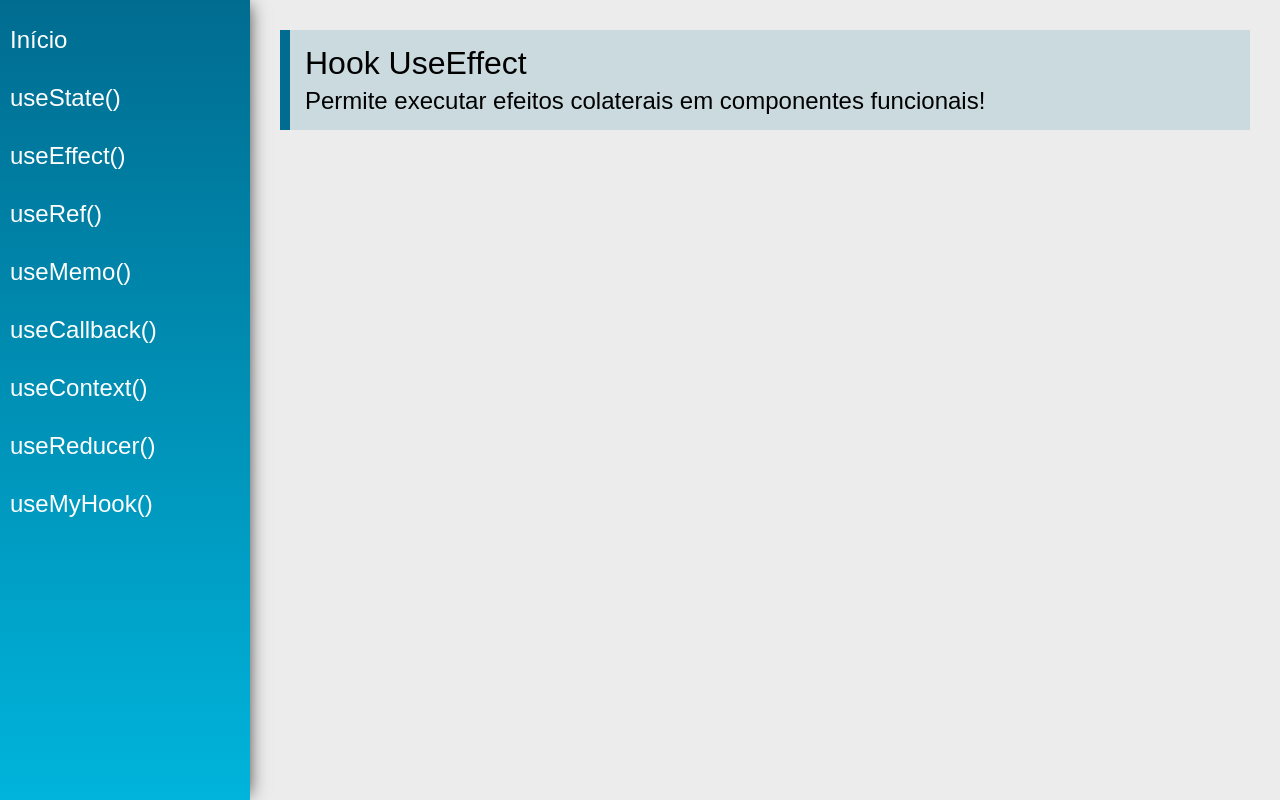
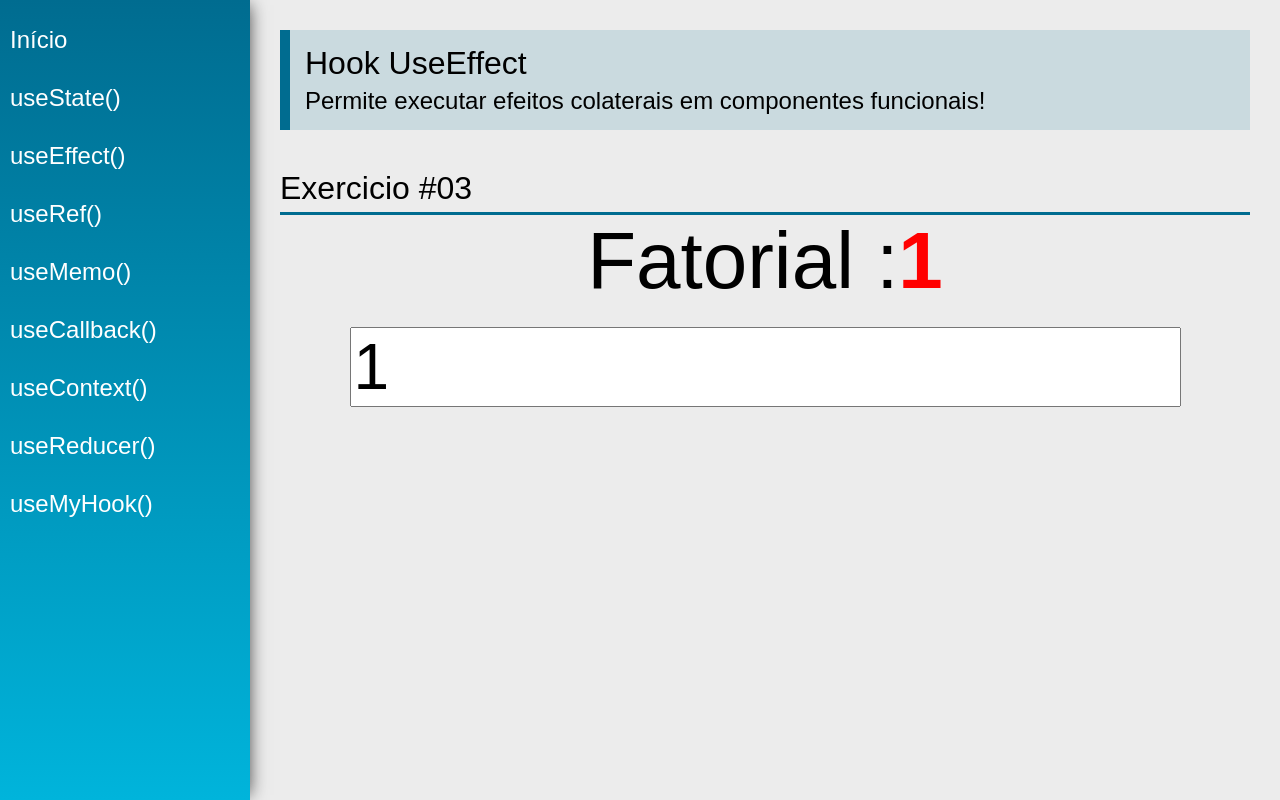
Before and after one commit to mrcomputer2018/hooks, a React (Create React App) app: page /useEffect in a window 1280 px wide. Built offline with nearby package versions, Linux system fonts and the light colour scheme.

Commit message:
hook useEffect

```diff
--- a/src/views/examples/UseEffect.jsx
+++ b/src/views/examples/UseEffect.jsx
@@ -1,14 +1,58 @@
-import React from 'react'
+import React, { useState, useEffect } from 'react'
 import PageTitle from '../../components/layout/PageTitle'
+import SectionTitle from '../../components/layout/SectionTitle'
+
+function calcFatorial(num) {
+    const n = parseInt(num)
+    if (n < 0 ) {
+        return -1
+    }
+    if (n  === 0) {
+        return 1
+    }
+    return calcFatorial(n - 1) * n
+}
 
 const UseEffect = (props) => {
+    const [number, setNumber] = useState(1)
+    const [fatorial, setFatorial] = useState(1)
+
+    useEffect(function() {
+        setFatorial(calcFatorial(number))
+    }, [number])
+
+    useEffect(function(){
+        if(fatorial > 1000000) {
+            setFatorial(" Eita!!!")
+        }
+    }, [fatorial])
+
     return (
         <div className="UseEffect">
             <PageTitle
                 title="Hook UseEffect"
                 subtitle="Permite executar efeitos colaterais em componentes funcionais!"
             />
+            <SectionTitle title="Exercicio #03"/>
+            <div className="center">
+                {/* Envolver numa DIV para exibir na mesma linha */}
+                <div>
+                    <span className="text">Fatorial :</span>
+                    <span className="text red">
+                        { fatorial === -1 ? " Não existe!!!" : fatorial }
+                    </span>
+                </div>
+
+                <input
+                    type="number"
+                    className="input"
+                    value={ number }
+                    onChange={(event) => setNumber(event.target.value)}
+                />
+            </div>
+
         </div>
+
     )
 }
 
```
